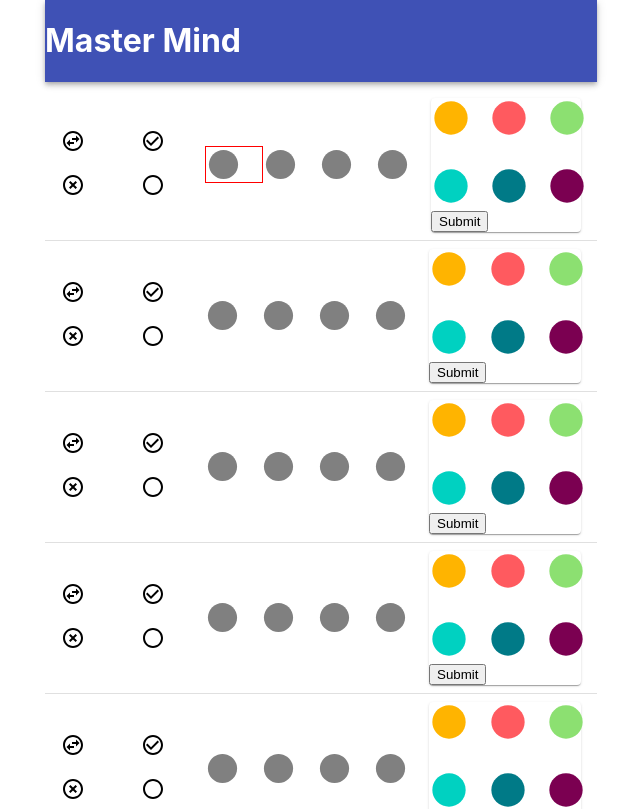
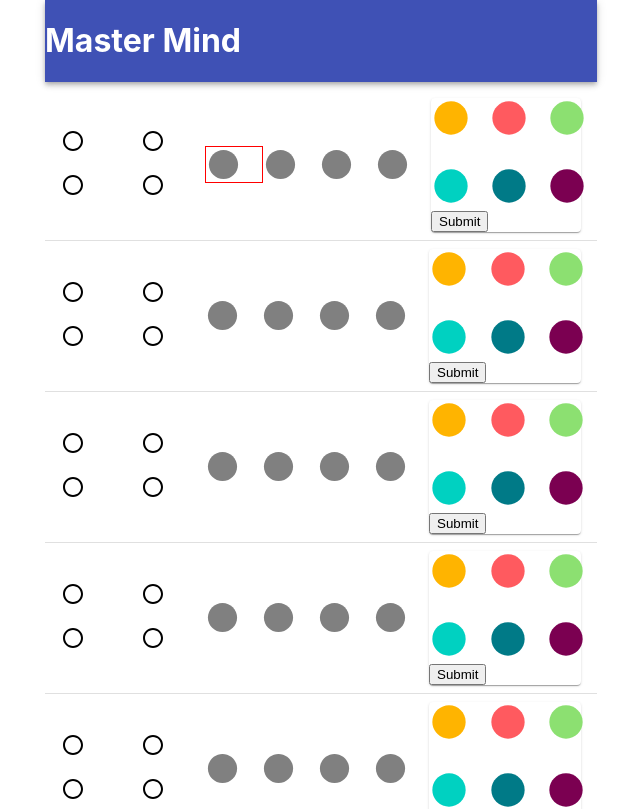
Before and after one commit to robinhuy/react-master-mind, a React (Create React App) app: page / in a window 1280 px wide. Shown: the top 809 px of the page, without its empty margins (319-959 px from the left). Built offline with nearby package versions, Linux system fonts and the light colour scheme.

Commit message:
render keyPegs

```diff
--- a/src/App.js
+++ b/src/App.js
@@ -15,6 +15,7 @@
       numberOfPegsInRow: 4,
       codes: [],
       rows: [],
+      keys: [],
       currentRow: 0,
       currentPeg: 0,
     };
@@ -33,11 +34,18 @@
 
   componentDidMount() {
     const { numberOfPegsInRow, numberOfRows } = this.state;
+    const length = numberOfRows * numberOfPegsInRow;
 
     this.setState({
       codes: this._generateRandomCodes(),
-      rows: Array(numberOfRows * numberOfPegsInRow).fill('gray')
+      rows: Array(length).fill('gray'),
+      keys: Array(length).fill('gray')
     });
+  }
+
+  _checkCode(rowIndex) {
+    const numberOfBlackPeg = 1;
+    const numberOfWhitePeg = 0;
   }
 
   _onChooseColor = (color) => {
@@ -83,7 +91,7 @@
   }
 
   _renderDecodingBoard = () => {
-    const { numberOfRows, colors } = this.state
+    const { numberOfRows, numberOfPegsInRow, colors, keys } = this.state
     let board = [];
 
     for (let i = 0; i < numberOfRows; i++) {
@@ -91,7 +99,7 @@
         <div key={i}>
           <ListItem>
             <ListItemAvatar>
-              <KeyPegs />
+              <KeyPegs keys={keys} numberOfPegsInRow={numberOfPegsInRow} rowIndex={i}  />
             </ListItemAvatar>
 
             {this._renderCodePeg(i)}
--- a/src/components/KeyPegs.js
+++ b/src/components/KeyPegs.js
@@ -1,22 +1,30 @@
 import React from 'react';
 import { Grid } from '@material-ui/core';
-import { SwapHorizontalCircleOutlined, CheckCircleOutline, HighlightOff, PanoramaFishEye } from '@material-ui/icons';
+import { SwapHorizontalCircleOutlined, CheckCircleOutline, PanoramaFishEye } from '@material-ui/icons';
 
 export default function KeyPegs(props) {
+  const { keys, numberOfPegsInRow, rowIndex } = props;
+  let gridItem = [];
+
+  for (let i = 0; i < props.numberOfPegsInRow; i++) {
+    const index = rowIndex * numberOfPegsInRow + i;
+
+    gridItem.push(
+      <Grid item xs={6} key={i}>
+        {keys[index] === 'black' ? (
+          <CheckCircleOutline />
+        ) : keys[index] === 'white' ? (
+          <SwapHorizontalCircleOutlined />
+        ) : (
+              <PanoramaFishEye />
+            )}
+      </Grid>
+    )
+  }
+
   return (
     <Grid container spacing={2}>
-      <Grid item xs={6}>
-        <SwapHorizontalCircleOutlined />
-      </Grid>
-      <Grid item xs={6}>
-        <CheckCircleOutline />
-      </Grid>
-      <Grid item xs={6}>
-        <HighlightOff />
-      </Grid>
-      <Grid item xs={6}>
-        <PanoramaFishEye />
-      </Grid>
+      {gridItem}
     </Grid>
   );
 }
```
